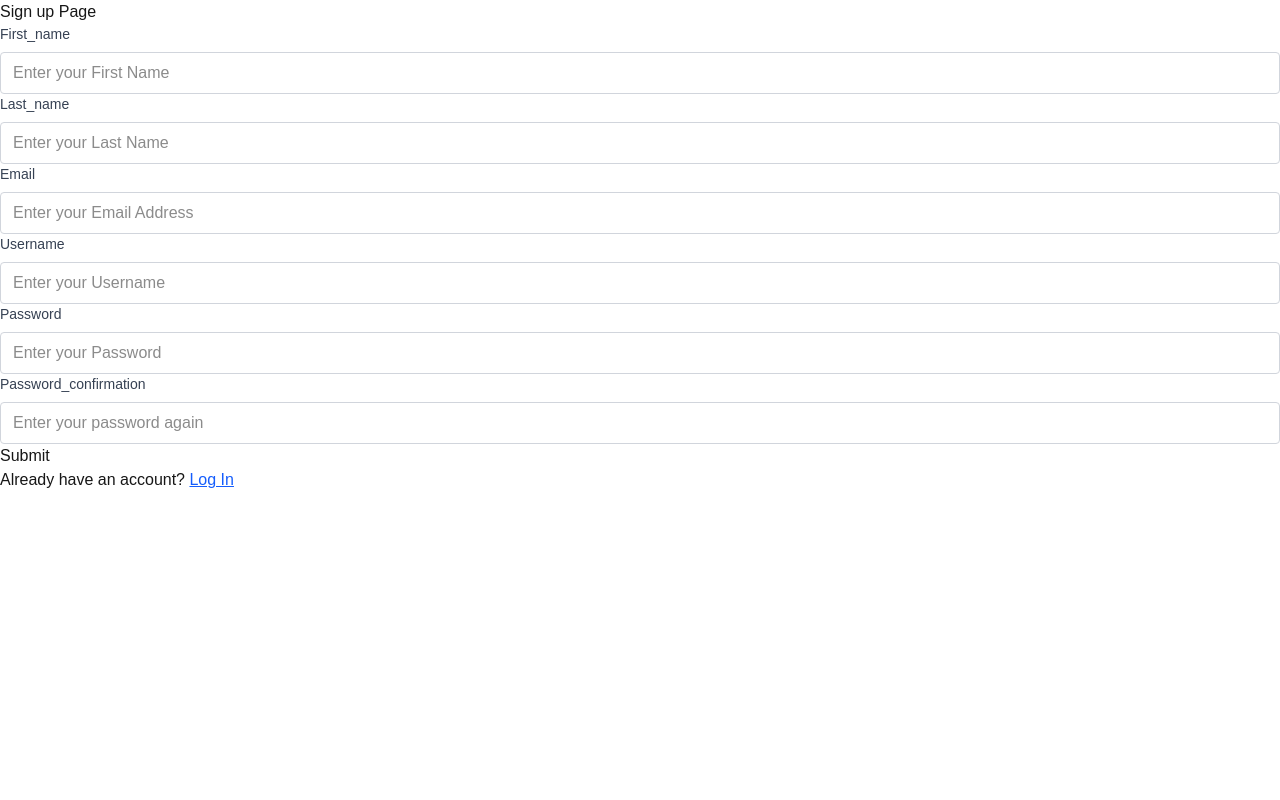
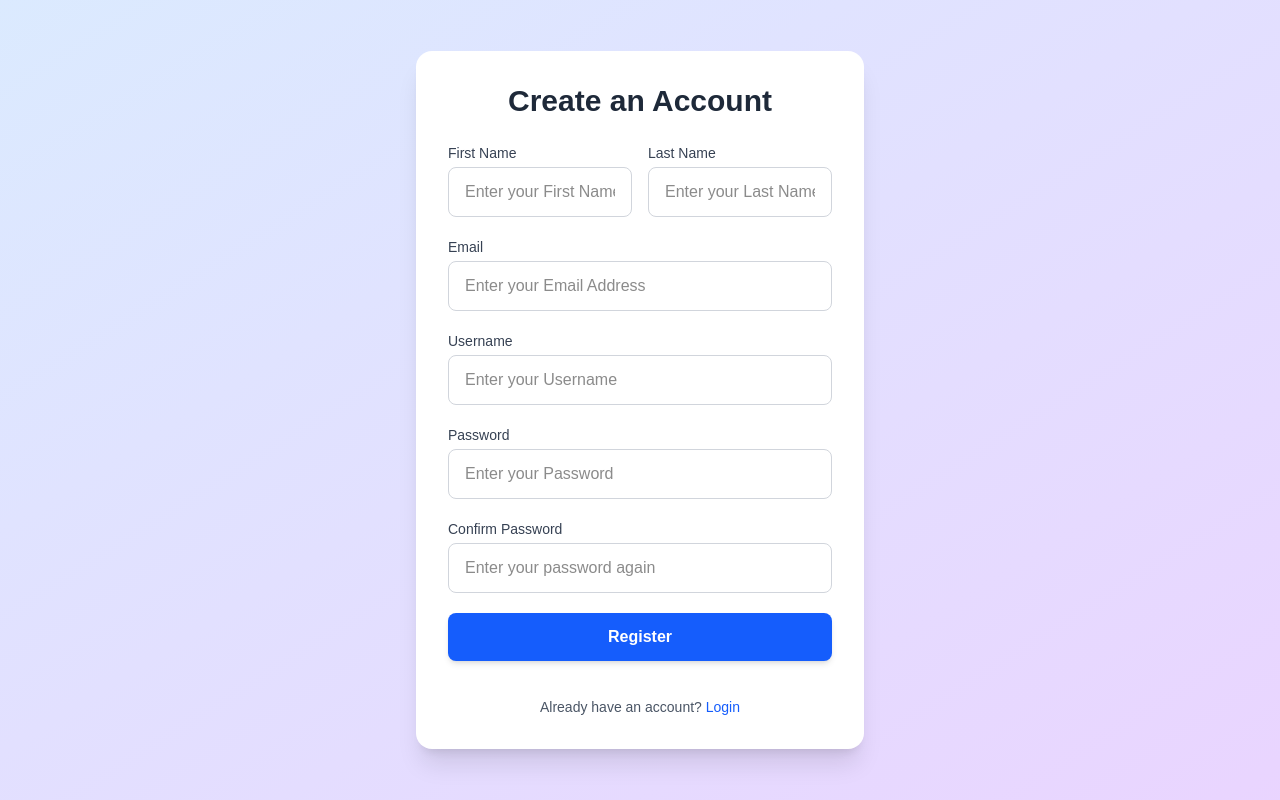
Before and after one commit to Kuren20052002/devshare-lite, a Next.js app in the folder frontend/: page /signup in a window 1280 px wide. Built offline with nearby package versions, Linux system fonts and the light colour scheme.

Commit message:
Update form styling

```diff
--- a/frontend/app/login/page.tsx
+++ b/frontend/app/login/page.tsx
@@ -3,14 +3,7 @@ import LoginForm from "@/components/LoginForm";
 export default function LoginPage() {
   return (
     <>
-      <h1>Login Page</h1>
       <LoginForm />
-      <p>
-        Already have an account?{" "}
-        <a href="/signin" className="text-blue-600 underline">
-          Sign In
-        </a>
-      </p>
     </>
   );
 }
--- a/frontend/app/signup/page.tsx
+++ b/frontend/app/signup/page.tsx
@@ -4,14 +4,7 @@ import SignupForm from "@/components/SignupForm";
 export default function SignupPage() {
   return (
     <>
-      <h1>Sign up Page</h1>
       <SignupForm />
-      <p>
-        Already have an account?{" "}
-        <a href="/login" className="text-blue-600 underline">
-          Log In
-        </a>
-      </p>
     </>
   );
 }
--- a/frontend/components/LoginForm.tsx
+++ b/frontend/components/LoginForm.tsx
@@ -17,7 +17,6 @@ export default function LoginForm() {
 
   async function onSubmit(event: FormEvent<HTMLFormElement>) {
     event.preventDefault();
-
     setError(null);
 
     try {
@@ -36,16 +35,25 @@ export default function LoginForm() {
       }
 
       const result = await response.json();
-    } catch (err: any) {
+      console.log(result);
+    } catch (err) {
       setError("Network error");
     }
   }
 
   return (
-    <form onSubmit={onSubmit}>
+    <div className="min-h-screen bg-gradient-to-br from-blue-100 to-purple-200 flex items-center justify-center p-4">
+      <div className="bg-white shadow-xl rounded-2xl w-full max-w-md p-6 sm:p-8">
+        <h2 className="text-3xl font-extrabold text-center text-gray-800 mb-6">
+          Login to Your Account
+        </h2>
+
+        <form onSubmit={onSubmit} className="space-y-5">
           {error && <AlertError>{error}</AlertError>}
+
+          <div>
             <InputText
-        label="login"
+              label="Login"
               type="text"
               name="login"
               value={formData.user.login}
@@ -53,8 +61,11 @@ export default function LoginForm() {
               placeholder="Enter your Email or Username"
               required
             />
+          </div>
+
+          <div>
             <InputText
-        label="password"
+              label="Password"
               type="password"
               name="password"
               value={formData.user.password}
@@ -62,7 +73,26 @@ export default function LoginForm() {
               placeholder="Password"
               required
             />
-      <button type="submit">Submit</button>
+          </div>
+
+          <button
+            type="submit"
+            className="w-full bg-blue-600 hover:bg-blue-700 text-white font-semibold py-3 rounded-lg shadow-md transition-all duration-200"
+          >
+            Login
+          </button>
+
+          <p className="text-center text-sm text-gray-600 mt-4">
+            Don’t have an account?{" "}
+            <a
+              href="/signup"
+              className="text-blue-600 font-medium hover:underline"
+            >
+              Sign Up
+            </a>
+          </p>
         </form>
+      </div>
+    </div>
   );
 }
--- a/frontend/components/SignupForm.tsx
+++ b/frontend/components/SignupForm.tsx
@@ -1,8 +1,9 @@
 import { FormEvent, useState } from "react";
 import InputText from "@/components/ui/InputText";
+import { AlertError } from "@/components/ui/Alert"; // adjust path if needed
 
 export default function SignupForm() {
-  const [error, setError] = useState<string | null>(null);
+  const [errors, setErrors] = useState<string[]>([]);
   const [formData, setFormData] = useState({
     user: {
       first_name: "",
@@ -23,8 +24,7 @@ export default function SignupForm() {
 
   async function onSubmit(event: FormEvent<HTMLFormElement>) {
     event.preventDefault();
-
-    setError(null);
+    setErrors([]);
 
     try {
       const response = await fetch("http://localhost:3001/signup", {
@@ -35,22 +35,53 @@ export default function SignupForm() {
         body: JSON.stringify(formData),
       });
 
+      const contentType = response.headers.get("content-type");
+
       if (!response.ok) {
-        const errorText = await response.text();
-        setError(errorText || "Login failed");
+        if (contentType && contentType.includes("application/json")) {
+          const errorData = await response.json();
+          if (Array.isArray(errorData.error)) {
+            setErrors(errorData.error);
+          } else {
+            setErrors([JSON.stringify(errorData)]);
+          }
+        } else {
+          const text = await response.text();
+          setErrors([text]);
+        }
         return;
       }
 
       const result = await response.json();
-    } catch (err: any) {
-      setError("Network error");
+      console.log(result);
+    } catch (err) {
+      setErrors(["Network error"]);
     }
   }
+  return (
+    <div className="min-h-screen bg-gradient-to-br from-blue-100 to-purple-200 flex items-center justify-center p-4">
+      <div className="bg-white shadow-xl rounded-2xl w-full max-w-md p-6 sm:p-8">
+        <h2 className="text-3xl font-extrabold text-center text-gray-800 mb-6">
+          Create an Account
+        </h2>
 
-  return (
-    <form onSubmit={onSubmit}>
+        <form onSubmit={onSubmit} className="space-y-5">
+          {errors.length > 0 && (
+            <AlertError>
+              <ul className="list-disc list-inside space-y-1">
+                {errors.map((err, index) => (
+                  <li key={index} className="text-red-800">
+                    {err}
+                  </li>
+                ))}
+              </ul>
+            </AlertError>
+          )}
+
+          <div className="flex flex-col sm:flex-row sm:gap-4">
+            <div className="flex-1">
               <InputText
-        label="first_name"
+                label="First Name"
                 type="text"
                 name="first_name"
                 value={formData.user.first_name}
@@ -58,8 +89,10 @@ export default function SignupForm() {
                 placeholder="Enter your First Name"
                 required
               />
+            </div>
+            <div className="flex-1 mt-5 sm:mt-0">
               <InputText
-        label="last_name"
+                label="Last Name"
                 type="text"
                 name="last_name"
                 value={formData.user.last_name}
@@ -67,8 +100,11 @@ export default function SignupForm() {
                 placeholder="Enter your Last Name"
                 required
               />
+            </div>
+          </div>
+
           <InputText
-        label="email"
+            label="Email"
             type="text"
             name="email"
             value={formData.user.email}
@@ -77,7 +113,7 @@ export default function SignupForm() {
             required
           />
           <InputText
-        label="username"
+            label="Username"
             type="text"
             name="username"
             value={formData.user.username}
@@ -86,7 +122,7 @@ export default function SignupForm() {
             required
           />
           <InputText
-        label="password"
+            label="Password"
             type="password"
             name="password"
             value={formData.user.password}
@@ -95,7 +131,7 @@ export default function SignupForm() {
             required
           />
           <InputText
-        label="password_confirmation"
+            label="Confirm Password"
             type="password"
             name="password_confirmation"
             value={formData.user.password_confirmation}
@@ -103,7 +139,25 @@ export default function SignupForm() {
             placeholder="Enter your password again"
             required
           />
-      <button type="submit">Submit</button>
+
+          <button
+            type="submit"
+            className="w-full bg-blue-600 hover:bg-blue-700 text-white font-semibold py-3 rounded-lg shadow-md transition-all duration-200"
+          >
+            Register
+          </button>
+
+          <p className="text-center text-sm text-gray-600 mt-4">
+            Already have an account?{" "}
+            <a
+              href="/login"
+              className="text-blue-600 font-medium hover:underline"
+            >
+              Login
+            </a>
+          </p>
         </form>
+      </div>
+    </div>
   );
 }
--- a/frontend/components/ui/InputText.tsx
+++ b/frontend/components/ui/InputText.tsx
@@ -5,10 +5,10 @@ type InputTextProps = {
   value: string;
   type?: "text" | "email" | "password";
   required?: boolean;
-  error?: string;
   onChange: (e: React.ChangeEvent<HTMLInputElement>) => void;
 };
-export default function InputText({
+
+const InputText = ({
   label,
   placeholder,
   name,
@@ -16,26 +16,27 @@ export default function InputText({
   onChange,
   type = "text",
   required = false,
-  error,
-}: InputTextProps) {
+}: InputTextProps) => {
   return (
-    <>
+    <div>
       <label
         htmlFor={name}
-        className="block mb-2 text-sm font-medium text-gray-700"
+        className="block text-sm font-medium text-gray-700 mb-1"
       >
         {label.charAt(0).toUpperCase() + label.slice(1)}
       </label>
       <input
         type={type}
-        className="w-full px-3 py-2 border border-gray-300 rounded focus:outline-none focus:ring-2 focus:ring-blue-500"
+        id={name}
+        className="w-full px-4 py-3 rounded-lg border border-gray-300 focus:outline-none focus:ring-2 focus:ring-blue-500 focus:border-transparent transition"
         placeholder={placeholder}
         name={name}
         value={value}
         onChange={onChange}
         required={required}
       />
-      {error && <p className="mt-2 text-sm text-red-600">{error}</p>}
-    </>
+    </div>
   );
-}
+};
+
+export default InputText;
```
Lines whose indentation alone changed are shown as unchanged.
